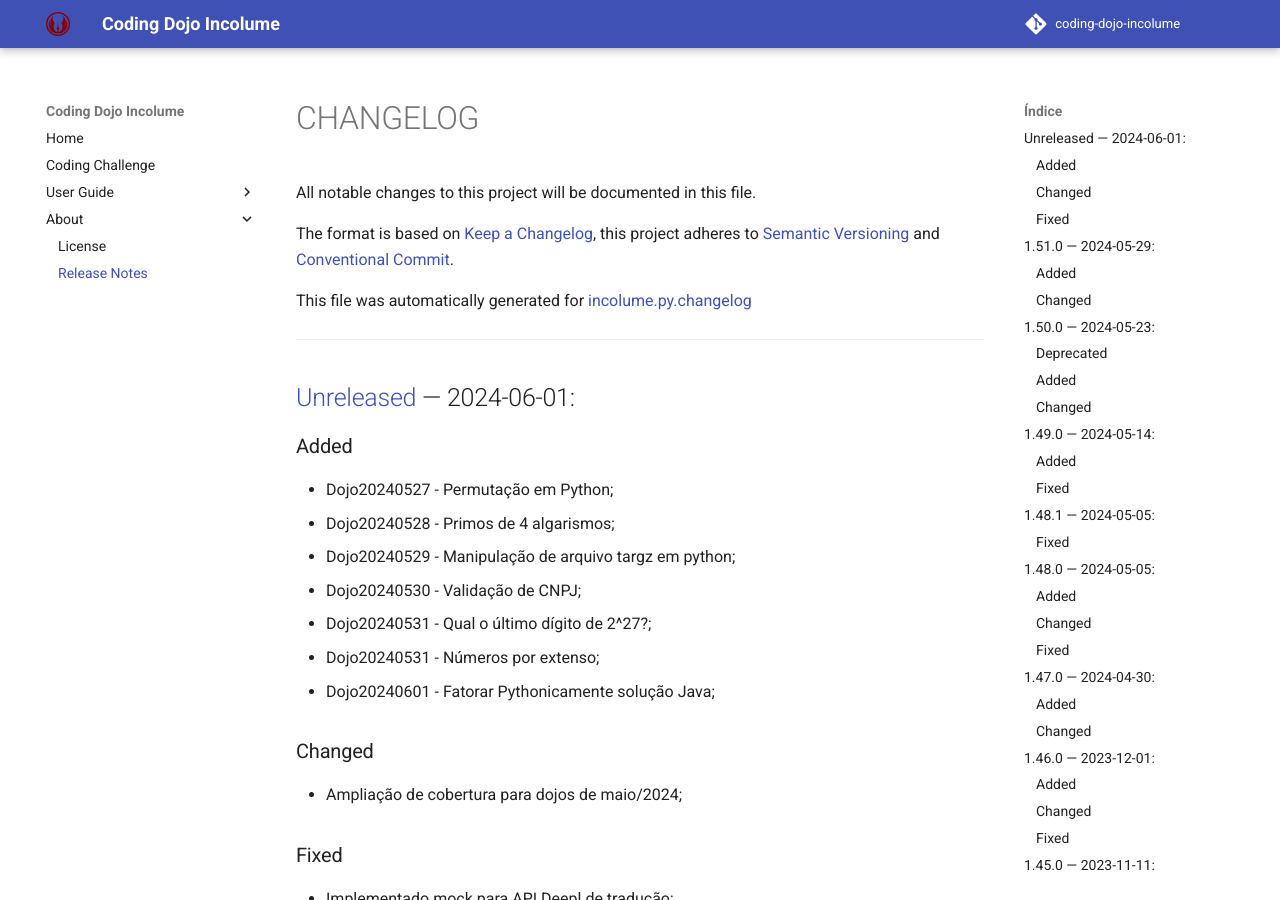
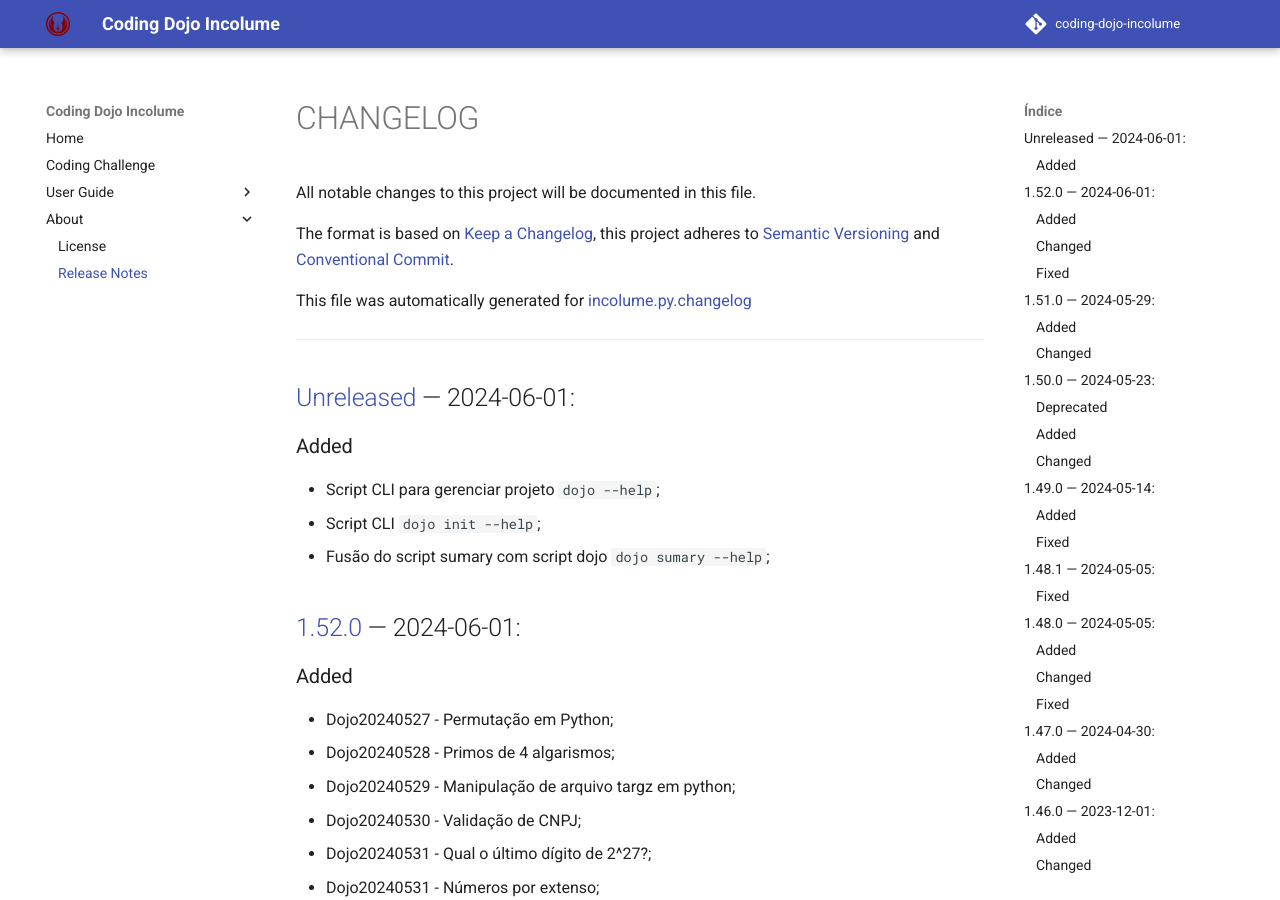
Before and after one commit to incolume-jedi/coding-dojo, an MkDocs documentation site: the page built from docs/about/CHANGELOG.md, in a window 1280 px wide and 900 px high. Built offline with MkDocs 1.6.1 and Material for MkDocs 9.7.7, drawn with Linux system fonts in a browser that asks for light colours; comment, search, counter and statistics services are not loaded.

Commit message:
build: Bumping version from 1.52.0a10 to 1.52.0

```diff
--- a/docs/about/CHANGELOG.md
+++ b/docs/about/CHANGELOG.md
@@ -11,6 +11,12 @@ This file was automatically generated for [incolume.py.changelog](https://github
 
 
 ## [Unreleased]	 &#8212; 	2024-06-01:
+### Added
+  - Script CLI para gerenciar projeto `dojo --help`;
+  - Script CLI `dojo init --help`;
+  - Fusão do script sumary com script dojo `dojo sumary --help`;
+
+## [1.52.0]	 &#8212; 	2024-06-01:
 ### Added
   - Dojo20240527 - Permutação em Python;
   - Dojo20240528 - Primos de 4 algarismos;
@@ -454,4 +460,5 @@ This file was automatically generated for [incolume.py.changelog](https://github
 [1.49.0]: https://github.com/incolume-jedi/coding-dojo/compare/1.48.1...1.49.0
 [1.50.0]: https://github.com/incolume-jedi/coding-dojo/compare/1.49.0...1.50.0
 [1.51.0]: https://github.com/incolume-jedi/coding-dojo/compare/1.50.0...1.51.0
-[Unreleased]: https://github.com/incolume-jedi/coding-dojo/compare/1.51.0...Unreleased
+[1.52.0]: https://github.com/incolume-jedi/coding-dojo/compare/1.51.0...1.52.0
+[Unreleased]: https://github.com/incolume-jedi/coding-dojo/compare/1.52.0...Unreleased
--- a/incolume/py/coding_dojo_jedi/version.txt
+++ b/incolume/py/coding_dojo_jedi/version.txt
@@ -1 +1 @@
-1.52.0a10
+1.52.0
--- a/pyproject.toml
+++ b/pyproject.toml
@@ -1,6 +1,6 @@
 [tool.poetry]
 name = "coding-dojo-jedi"
-version = "1.52.0a10"
+version = "1.52.0"
 description = "códigos da guilda jedi incolume"
 authors = ["Britodfbr <britodfbr@gmail.com>"]
 packages = [{include = "incolume"}]
```
